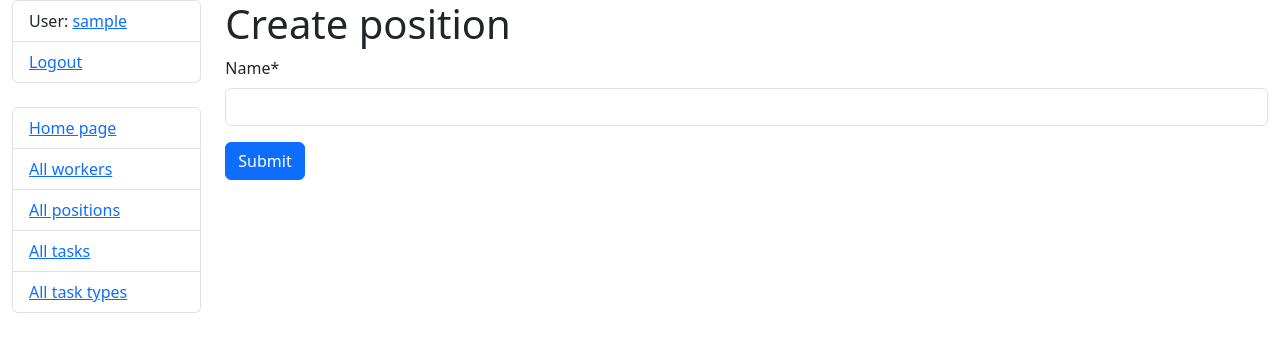
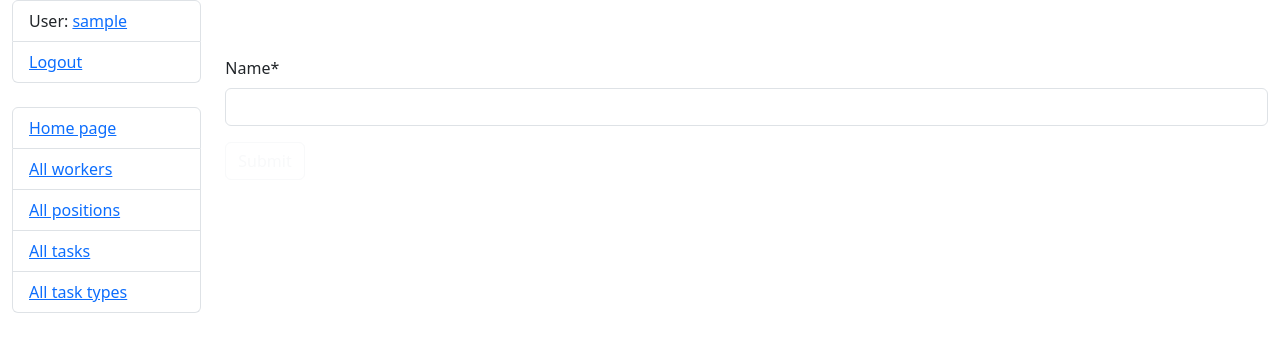
Before and after one commit to Paul-Starodub/IT-Company-Task-Manager, a Django app: page /positions/create/ in a window 1280 px wide. Shown: the top 352 px of the page. Run offline with Django 4.2, Linux system fonts and the light colour scheme; the visitor is signed in with stand-in values (Sample User, id 1); some libraries are stand-ins or nearby versions.

Commit message:
Updated position_form.html

```diff
--- a/templates/company/position_form.html
+++ b/templates/company/position_form.html
@@ -2,11 +2,11 @@
 {% load crispy_forms_filters %}
 
 {% block content %}
-  <h1>{{ object|yesno:"Update,Create" }} position</h1>
+  <h1 class="text-white">{{ object|yesno:"Update,Create" }} position</h1>
   <form action="" method="post" novalidate>
     {% csrf_token %}
     {{ form|crispy }}
 
-    <input type="submit" value="Submit" class="btn btn-primary">
+    <input type="submit" value="Submit" class="btn btn-outline-light">
   </form>
 {% endblock %}
```
